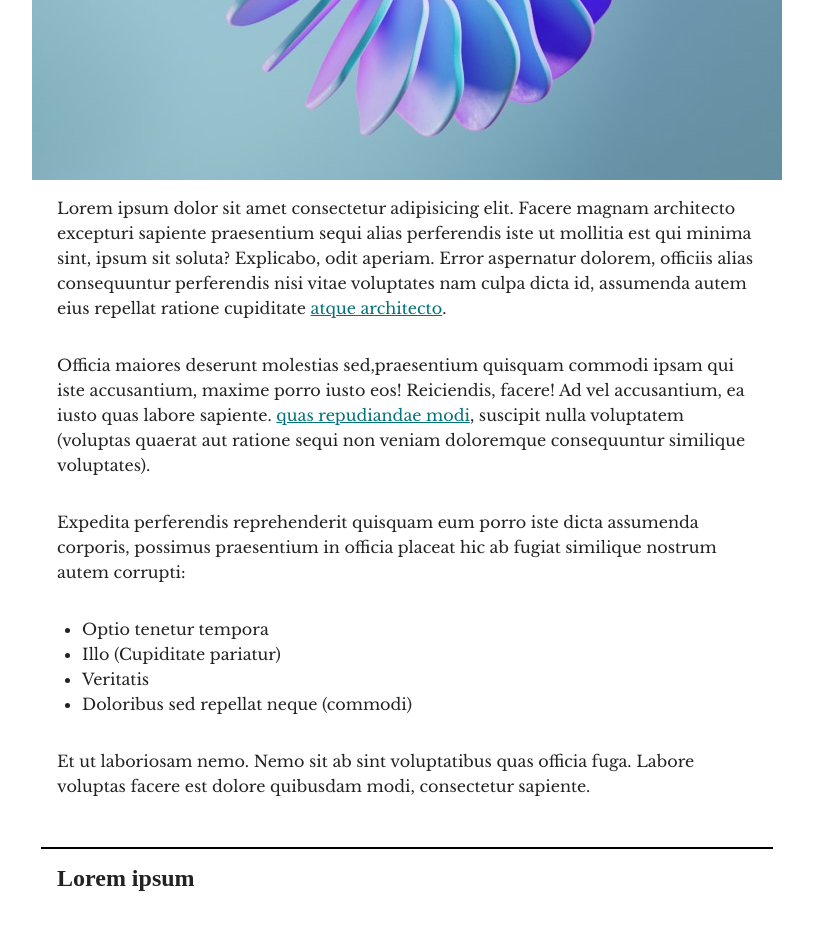
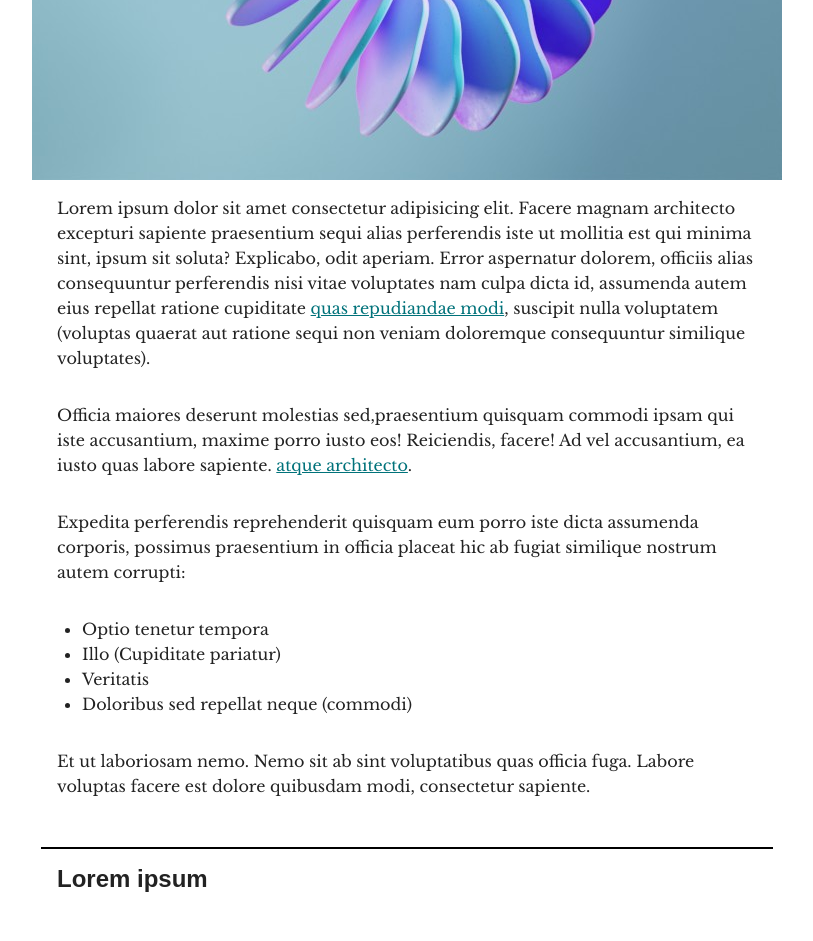
Before and after one commit to mesarune/odin-recipes, a plain HTML site: page index.html in a window 1280 px wide. Shown: the part 388-1329 px from the top of the page, without its empty margins (233-1046 px from the left). Drawn offline with nearby package versions, Linux system fonts and the light colour scheme.

Commit message:
add image. change links.

```diff
--- a/index.html
+++ b/index.html
@@ -20,8 +20,8 @@
             <p></p>
             <p></p>
             <img src="./images/mo-graph.jpg" alt="mo-graph image" height="504" width="750">
-            <p>Lorem ipsum dolor sit amet consectetur adipisicing elit. Facere magnam architecto excepturi sapiente praesentium sequi alias perferendis iste ut mollitia est qui minima sint, ipsum sit soluta? Explicabo, odit aperiam. Error aspernatur dolorem, officiis alias consequuntur perferendis nisi vitae voluptates nam culpa dicta id, assumenda autem eius repellat ratione cupiditate <a class=link href="https://la.wikipedia.org/wiki/Marcus_Tullius_Cicero" target="_blank" rel="noopener noreferrer">atque architecto</a>.</p>
-            <p>Officia maiores deserunt molestias sed,praesentium quisquam commodi ipsam qui iste accusantium, maxime porro iusto eos! Reiciendis, facere! Ad vel accusantium, ea iusto quas labore sapiente. <a class=link href="./pages/about.html">quas repudiandae modi</a>, suscipit nulla voluptatem (voluptas quaerat aut ratione sequi non veniam doloremque consequuntur similique voluptates).</p>
+            <p>Lorem ipsum dolor sit amet consectetur adipisicing elit. Facere magnam architecto excepturi sapiente praesentium sequi alias perferendis iste ut mollitia est qui minima sint, ipsum sit soluta? Explicabo, odit aperiam. Error aspernatur dolorem, officiis alias consequuntur perferendis nisi vitae voluptates nam culpa dicta id, assumenda autem eius repellat ratione cupiditate <a class=link href="./pages/about.html">quas repudiandae modi</a>, suscipit nulla voluptatem (voluptas quaerat aut ratione sequi non veniam doloremque consequuntur similique voluptates).</p>
+            <p>Officia maiores deserunt molestias sed,praesentium quisquam commodi ipsam qui iste accusantium, maxime porro iusto eos! Reiciendis, facere! Ad vel accusantium, ea iusto quas labore sapiente. <a class=link href="https://la.wikipedia.org/wiki/Marcus_Tullius_Cicero" target="_blank" rel="noopener noreferrer">atque architecto</a>.</p>
             <p>Expedita perferendis reprehenderit quisquam eum porro iste dicta assumenda corporis, possimus praesentium in officia placeat hic ab fugiat similique nostrum autem corrupti:</p>
             <ul>
                 <li>Optio tenetur tempora</li>
--- a/styles.css
+++ b/styles.css
@@ -5,6 +5,7 @@
 }
 
 .header{
+    font-family: sans-serif;
     text-align: center;
     position: fixed;
     top: 0;
@@ -40,6 +41,7 @@ ul{
 }
 
 .footer{
+    font-family: sans-serif;
     border-top: 2px solid black;
     max-width: 700px;
     margin: 0 auto;
```
Also changed, not shown: pages/about.html (+2 -0 lines), images/AA_venus.jpg (added).
